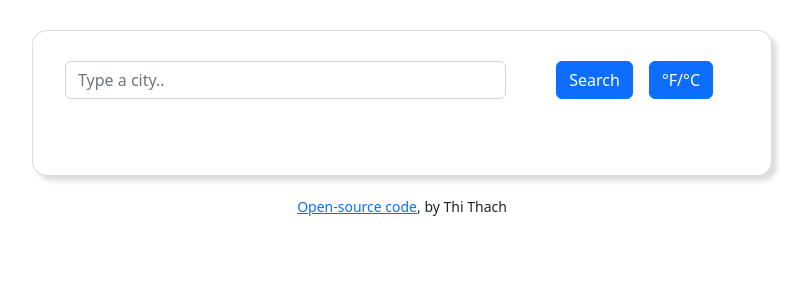
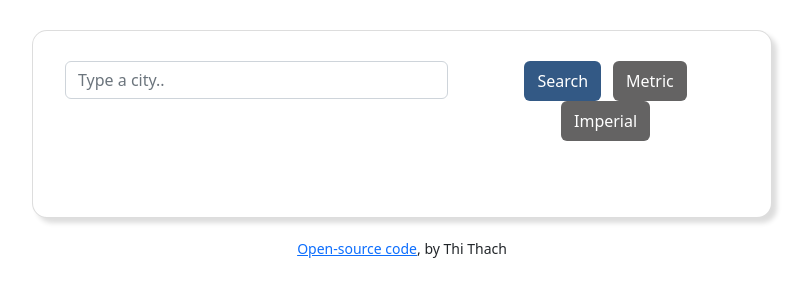
Before and after one commit to julietthach/weather-react-app, a React (Create React App) app: page / in a window 1280 px wide. Shown: the top 300 px of the page, without its empty margins (238-1047 px from the left). Built offline with nearby package versions, Linux system fonts and the light colour scheme.

Commit message:
Add buttons

```diff
--- a/src/App.css
+++ b/src/App.css
@@ -16,7 +16,29 @@
 }
 
 .Search button {
-  margin: 0 8px;
+  margin: 0 6px;
+  padding: 8px 13px;
+}
+
+button:hover {
+  transition-duration: 0.4s;
+  box-shadow: 0 5px 5px 0 rgba(0,0,0,0.24), 0 5px 5px 0 rgba(0,0,0,0.19);
+}
+
+.Search .searchButton {
+  background-color: rgb(51, 89, 133);
+  border: none;
+}
+
+
+.Search .metricButton {
+  background-color: rgb(100, 99, 99);
+  border: none;
+}
+
+.Search .imperialButton {
+  background-color: rgb(100, 99, 99);
+  border: none;
 }
 
 .Forecast {
--- a/src/WeatherApp.js
+++ b/src/WeatherApp.js
@@ -26,20 +26,19 @@ export default function WeatherApp() {
     });
   }
 
-
-
   return (
     <div className="WeatherWidget">
 <Container className="Search">
   <Form onSubmit={handleSubmit}>
     <Row>
-            <Col md={8}><Form.Control input type="text" id="city" name="city" placeholder="Type a city.." /></Col>
-            <Col sm={4}><Button variant="primary" input type="submit" value="Search">
-            Search
-            </Button>
-            <Button variant="primary" type="submit">
-            °F/°C
-            </Button></Col>
+      <Col md={7}>
+        <Form.Control input type="text" id="city" name="city" placeholder="Type a city.." />
+      </Col>
+      <Col md={5}>
+        <Button input type="submit" value="Search" className="searchButton">Search</Button>
+        <Button type="submit" className="metricButton">Metric</Button>
+        <Button type="submit" className="imperialButton">Imperial</Button>
+      </Col>
     </Row>
   </Form>
 </Container>
```
Lines whose indentation alone changed are shown as unchanged.
